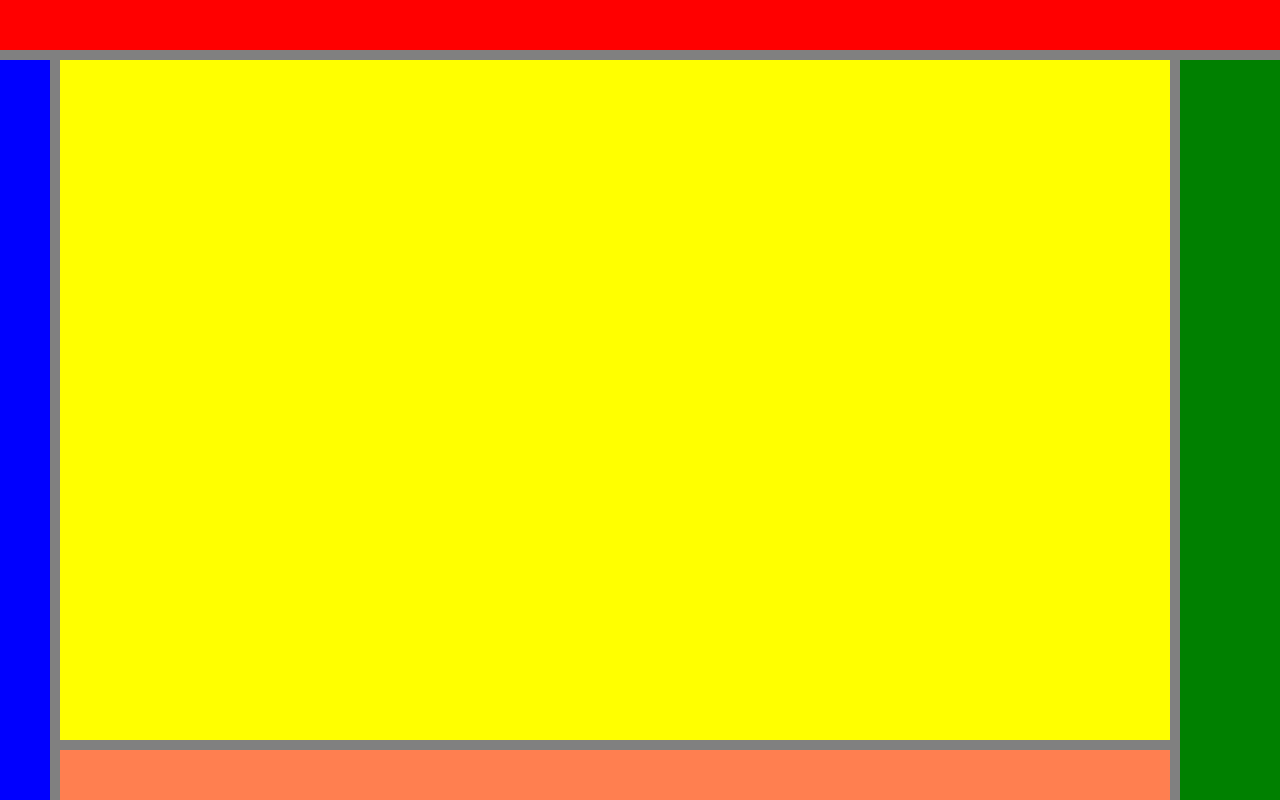
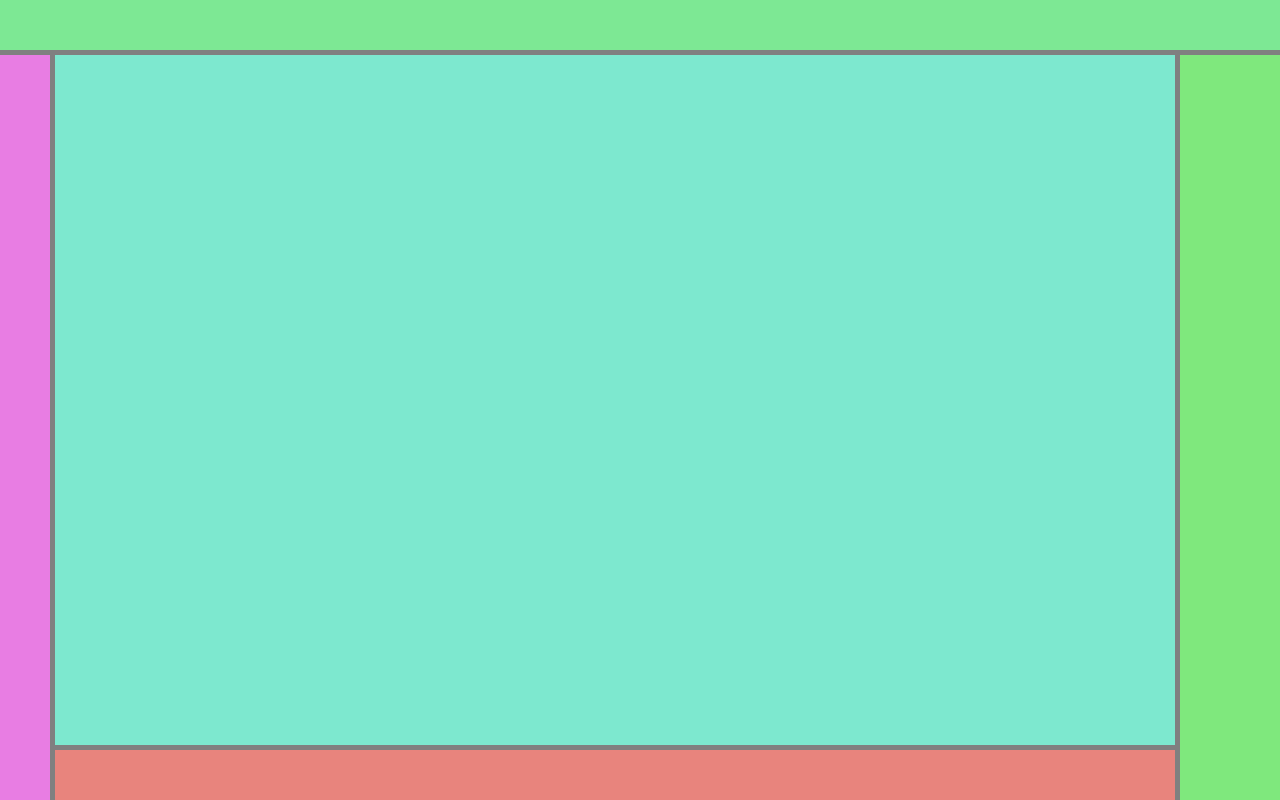
Before and after one commit to DanishAhmedKhan/rectflow, a website built with Vite: page index.html in a window 1280 px wide. Built offline with nearby package versions, Linux system fonts and the light colour scheme.

Commit message:
Refactored code before npm publish.

```diff
--- a/index.html
+++ b/index.html
@@ -17,37 +17,11 @@
             width: 100vw;
             height: 100vh;
         }
-
-        .toolbar {
-            background-color: red;
-        }
-
-        .drawingbar {
-            background-color: blue;
-        }
-
-        .chart {
-            background-color: yellow;
-        }
-
-        .widget {
-            background-color: green;
-        }
-
-        .base {
-            background-color: coral;
-        }
     </style>
 </head>
 
 <body>
-    <div class="main">
-        <div class="toolbar"></div>
-        <div class="drawingbar"></div>
-        <div class="chart"></div>
-        <div class="widget"></div>
-        <div class="base"></div>
-    </div>
+    <div class="main"></div>
 
     <script type="module" src="/src/RectFlow.ts"></script>
     <script type="module">
@@ -61,7 +35,7 @@
             layout: {
                 rows: '50px auto 50px',
                 columns: '50px auto 100px',
-                gap: 10,
+                gap: 5,
                 areas: [
                     ['tool tool tool'],
                     ['drawing chart widget'],
@@ -70,11 +44,6 @@
             }
         })
 
-        rectflow.registerArea('tool', document.querySelector('.toolbar'))
-        rectflow.registerArea('drawing', document.querySelector('.drawingbar'))
-        rectflow.registerArea('chart', document.querySelector('.chart'))
-        rectflow.registerArea('widget', document.querySelector('.widget'))
-        rectflow.registerArea('base', document.querySelector('.base'))
         rectflow.layout()
     </script>
 </body>
--- a/src/AreaRenderer.ts
+++ b/src/AreaRenderer.ts
@@ -42,10 +42,10 @@ export class AreaRenderer {
         const layout = this.engine.compute(rect)
 
         for (const name in layout) {
-            const el = this.ensureArea(name)
+            const elem = this.ensureArea(name)
             const r = layout[name]
 
-            Object.assign(el.style, {
+            Object.assign(elem.style, {
                 left: `${r.x}px`,
                 top: `${r.y}px`,
                 width: `${r.width}px`,
@@ -55,11 +55,17 @@ export class AreaRenderer {
     }
 
     private ensureArea(name: string): HTMLElement {
+        function randomColor(): string {
+            const hue = Math.floor(Math.random() * 360)
+            return `hsl(${hue}, 70%, 70%)`
+        }
+
         const existing = this.areas.get(name)
         if (existing) return existing.elem
 
         const elem = document.createElement('div')
         elem.dataset.rectflowArea = name
+        elem.style.background = randomColor()
         elem.style.position = 'absolute'
 
         this.config.container.appendChild(elem)
--- a/src/Grid.ts
+++ b/src/Grid.ts
@@ -4,7 +4,7 @@ export type TrackSize = number | `${number}px` | `${number}fr` | 'auto'
 
 export type GridAreas = string[][]
 
-export interface GridLayout {
+export interface GridConfig {
     rows: string
     columns: string
     gap?: number
--- a/src/LayoutEngine.ts
+++ b/src/LayoutEngine.ts
@@ -1,4 +1,4 @@
-import type { GridConfig, Rect, ComputedLayout } from './Grid'
+import type { Rect, ComputedLayout, GridConfig } from './Grid'
 
 export class LayoutEngine {
     constructor(private config: GridConfig) {}
--- a/src/Rectflow.ts
+++ b/src/Rectflow.ts
@@ -1,9 +1,9 @@
 import { AreaRenderer } from './AreaRenderer'
-import type { GridLayout } from './Grid'
+import type { GridConfig } from './Grid'
 
 export type RectflowConfig = {
     container: HTMLElement
-    layout: GridLayout
+    layout: GridConfig
 }
 
 export class Rectflow {
--- a/vite.config.ts
+++ b/vite.config.ts
@@ -5,7 +5,7 @@ export default defineConfig({
     build: {
         lib: {
             entry: resolve(__dirname, 'src/index.ts'),
-            name: 'RectFlow',
+            name: 'Rectflow',
             fileName: (format) => `rectflow.${format}.js`,
             formats: ['es', 'cjs', 'umd'],
         },
```
Also changed, not shown: test.html (deleted, +0 -69 lines), README.md (added).
